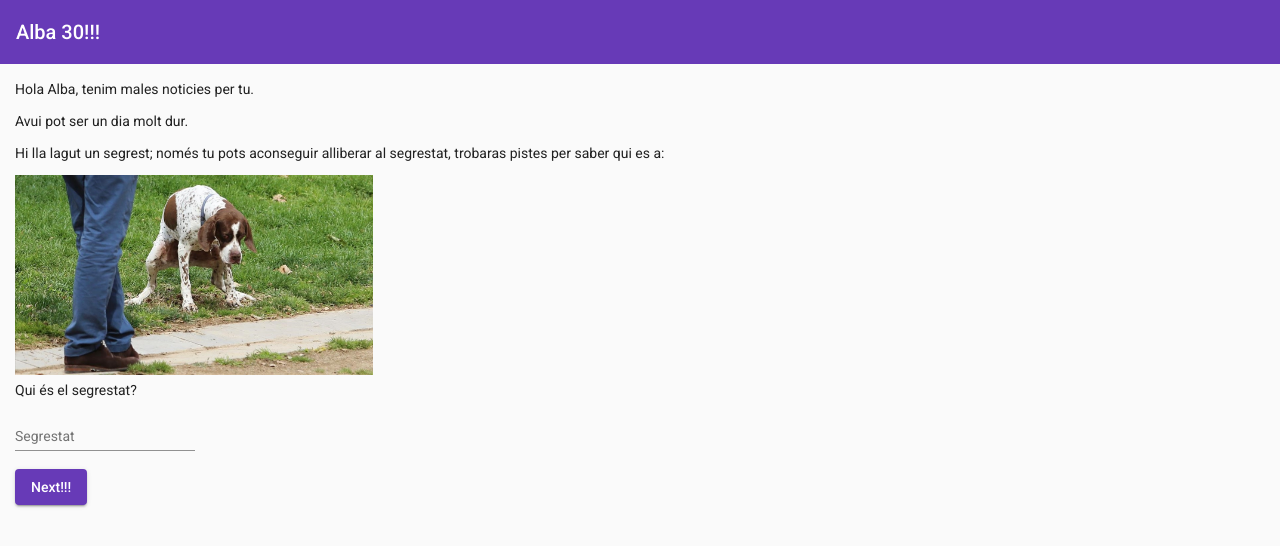
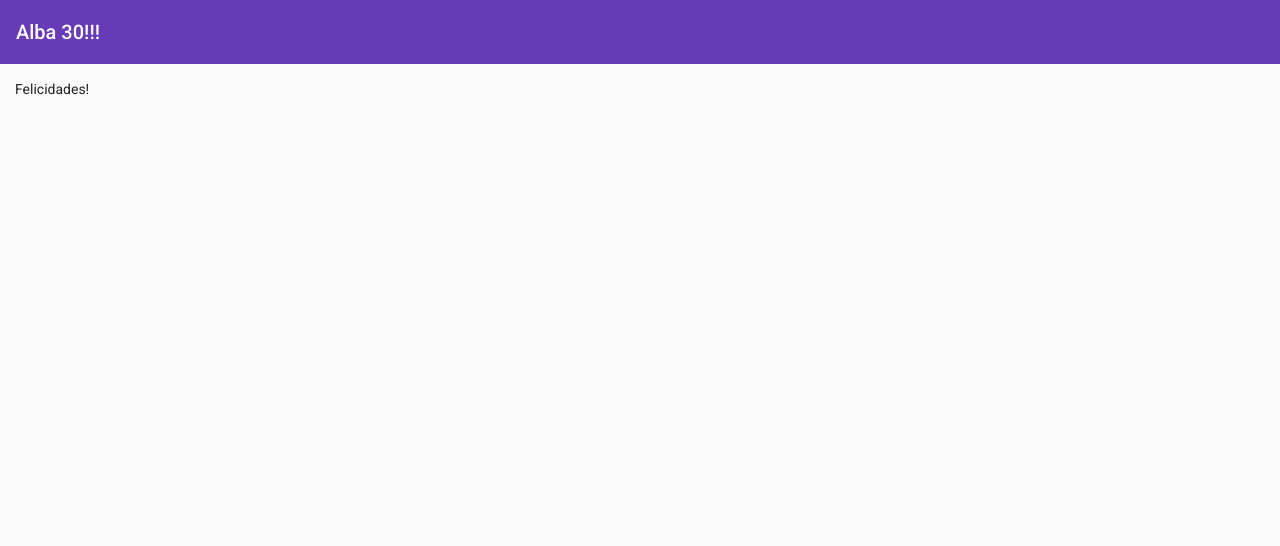
Before and after one commit to JosebaAndres/albas-thirty-birthday, an Angular app: page /step-f in a window 1280 px wide. Shown: the top 546 px of the page. Built offline with nearby package versions, Linux system fonts and the light colour scheme.

Commit message:
finish flow

```diff
--- a/src/app/views/step-b/step-b.component.html
+++ b/src/app/views/step-b/step-b.component.html
@@ -1,12 +1,5 @@
 <div>
-  <p>Hola Alba, tenim males noticies per tu.</p>
-  <p>Avui pot ser un dia molt dur.</p>
-  <p>
-    Hi lla lagut un segrest; només tu pots aconseguir alliberar al segrestat,
-    trobaras pistes per saber qui es a:
-  </p>
-  <app-image src="assets/images/pipican.jpg">Pipican</app-image>
-  <p>Qui és el segrestat?</p>
+  <p>Piramides</p>
   <form [formGroup]="myForm" (ngSubmit)="onSubmit()">
     <div>
       <mat-form-field class="example-form-field">
--- a/src/app/views/step-b/step-b.component.ts
+++ b/src/app/views/step-b/step-b.component.ts
@@ -20,7 +20,7 @@ export class StepBComponent {
   }
 
   onSubmit(): void {
-    if (this.myForm.controls.myValue.value === 'Whisky') {
+    if (this.myForm.controls.myValue.value === 'Piramides') {
       this.router.navigate(['/step-c']);
     } else {
       this.matSnackBar.open('chupito!!', 'tanca!', { duration: 5000 });
--- a/src/app/views/step-c/step-c.component.html
+++ b/src/app/views/step-c/step-c.component.html
@@ -1,12 +1,5 @@
 <div>
-  <p>Hola Alba, tenim males noticies per tu.</p>
-  <p>Avui pot ser un dia molt dur.</p>
-  <p>
-    Hi lla lagut un segrest; només tu pots aconseguir alliberar al segrestat,
-    trobaras pistes per saber qui es a:
-  </p>
-  <app-image src="assets/images/pipican.jpg">Pipican</app-image>
-  <p>Qui és el segrestat?</p>
+  <p>Còrsega</p>
   <form [formGroup]="myForm" (ngSubmit)="onSubmit()">
     <div>
       <mat-form-field class="example-form-field">
--- a/src/app/views/step-c/step-c.component.ts
+++ b/src/app/views/step-c/step-c.component.ts
@@ -20,7 +20,7 @@ export class StepCComponent {
   }
 
   onSubmit(): void {
-    if (this.myForm.controls.myValue.value === 'Whisky') {
+    if (this.myForm.controls.myValue.value === 'Còrsega') {
       this.router.navigate(['/step-d']);
     } else {
       this.matSnackBar.open('chupito!!', 'tanca!', { duration: 5000 });
--- a/src/app/views/step-d/step-d.component.html
+++ b/src/app/views/step-d/step-d.component.html
@@ -1,12 +1,5 @@
 <div>
-  <p>Hola Alba, tenim males noticies per tu.</p>
-  <p>Avui pot ser un dia molt dur.</p>
-  <p>
-    Hi lla lagut un segrest; només tu pots aconseguir alliberar al segrestat,
-    trobaras pistes per saber qui es a:
-  </p>
-  <app-image src="assets/images/pipican.jpg">Pipican</app-image>
-  <p>Qui és el segrestat?</p>
+  <p>Dinar</p>
   <form [formGroup]="myForm" (ngSubmit)="onSubmit()">
     <div>
       <mat-form-field class="example-form-field">
--- a/src/app/views/step-d/step-d.component.ts
+++ b/src/app/views/step-d/step-d.component.ts
@@ -20,7 +20,7 @@ export class StepDComponent {
   }
 
   onSubmit(): void {
-    if (this.myForm.controls.myValue.value === 'Whisky') {
+    if (this.myForm.controls.myValue.value === 'Dinar') {
       this.router.navigate(['/step-e']);
     } else {
       this.matSnackBar.open('chupito!!', 'tanca!', { duration: 5000 });
--- a/src/app/views/step-e/step-e.component.html
+++ b/src/app/views/step-e/step-e.component.html
@@ -1,12 +1,5 @@
 <div>
-  <p>Hola Alba, tenim males noticies per tu.</p>
-  <p>Avui pot ser un dia molt dur.</p>
-  <p>
-    Hi lla lagut un segrest; només tu pots aconseguir alliberar al segrestat,
-    trobaras pistes per saber qui es a:
-  </p>
-  <app-image src="assets/images/pipican.jpg">Pipican</app-image>
-  <p>Qui és el segrestat?</p>
+  <p>Nanug</p>
   <form [formGroup]="myForm" (ngSubmit)="onSubmit()">
     <div>
       <mat-form-field class="example-form-field">
--- a/src/app/views/step-e/step-e.component.ts
+++ b/src/app/views/step-e/step-e.component.ts
@@ -20,7 +20,7 @@ export class StepEComponent {
   }
 
   onSubmit(): void {
-    if (this.myForm.controls.myValue.value === 'Whisky') {
+    if (this.myForm.controls.myValue.value === 'Nanug') {
       this.router.navigate(['/step-f']);
     } else {
       this.matSnackBar.open('chupito!!', 'tanca!', { duration: 5000 });
--- a/src/app/views/step-f/step-f.component.html
+++ b/src/app/views/step-f/step-f.component.html
@@ -1,35 +1,3 @@
 <div>
-    <p>Hola Alba, tenim males noticies per tu.</p>
-    <p>Avui pot ser un dia molt dur.</p>
-    <p>
-      Hi lla lagut un segrest; només tu pots aconseguir alliberar al segrestat,
-      trobaras pistes per saber qui es a:
-    </p>
-    <app-image src="assets/images/pipican.jpg">Pipican</app-image>
-    <p>Qui és el segrestat?</p>
-    <form [formGroup]="myForm" (ngSubmit)="onSubmit()">
-      <div>
-        <mat-form-field class="example-form-field">
-          <mat-label>Segrestat</mat-label>
-          <input
-            matInput
-            type="text"
-            formControlName="myValue"
-            autocomplete="off"
-          />
-          <button
-            mat-button
-            matSuffix
-            mat-icon-button
-            aria-label="Clear"
-            type="button"
-            (click)="clearValue()"
-            *ngIf="myForm.controls.myValue.value"
-          >
-            <mat-icon>close</mat-icon>
-          </button>
-        </mat-form-field>
-      </div>
-      <button mat-raised-button color="primary">Next!!!</button>
-    </form>
-  </div>
+  <p>Felicidades!</p>
+</div>
```
